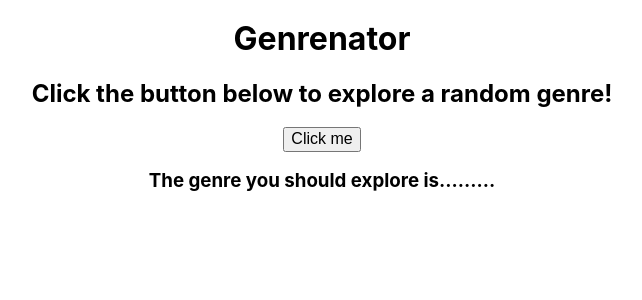
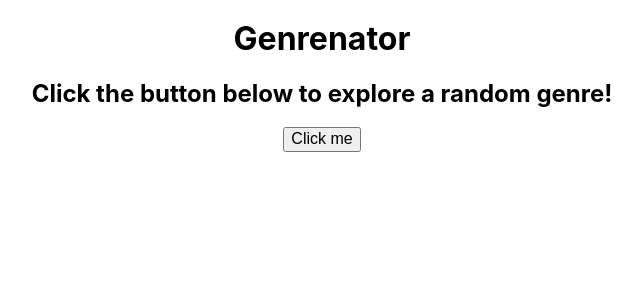
Before and after one commit to MarkHegz/Genrenator, a React (Create React App) app: page / in a window 1280 px wide. Shown: the top 300 px of the page, without its empty margins (318-960 px from the left). Built offline with nearby package versions, Linux system fonts and the light colour scheme; no server answers.

Commit message:
fixed bug in class

```diff
--- a/package.json
+++ b/package.json
@@ -10,7 +10,8 @@
     "react": "^17.0.2",
     "react-dom": "^17.0.2",
     "react-scripts": "5.0.0",
-    "web-vitals": "^2.1.3"
+    "web-vitals": "^2.1.3",
+    "mini-css-extract-plugin": "2.4.7"
   },
   "scripts": {
     "start": "react-scripts start",
--- a/src/App.js
+++ b/src/App.js
@@ -2,16 +2,20 @@ import './App.css';
 import axios from 'axios';
 import { useEffect, useState } from 'react';
 import RandomGenre from './RandomGenre.js';
+import { Component } from 'react/cjs/react.production.min';
 
 
 function App() {
 
-  const handleClick=() => {
+
+  const handleClick=(props) => {
+
     console.log("button clicked");
   }
 
   const [genre, setGenre] = useState([]); // takes info
   const [visible, setVisible] = useState(1);
+  const [genreInfo, setGenreInfo] = useState();
 
 
 
--- a/src/RandomGenre.js
+++ b/src/RandomGenre.js
@@ -5,7 +5,7 @@ import axios from "axios";
 
 const RandomGenre = (props) => {
 
-    const [genreInfo, setGenreInfo] = useState();
+    // const [genreInfo, setGenreInfo] = useState();
     const url = "https://binaryjazz.us/wp-json/genrenator/v1/genre/1";
 
   //      api call      //
@@ -18,7 +18,7 @@ const RandomGenre = (props) => {
 
   }) . then( (response) => {
     console.log(response.data);
-    setGenreInfo(response.data);
+    // setGenreInfo(response.data);
   })
   .catch(error => {
     console.log(error)
@@ -26,11 +26,8 @@ const RandomGenre = (props) => {
   }, [])
 
     return (
-
-
-
         <div>
-            <h3>The genre you should explore is.........{genreInfo}</h3>
+            {/* <h3>The genre you should explore is.........{genreInfo}</h3> */}
         </div>
     )
 }
```
Also changed, not shown: 1 other file (tests, documents, lock files or other folders).
